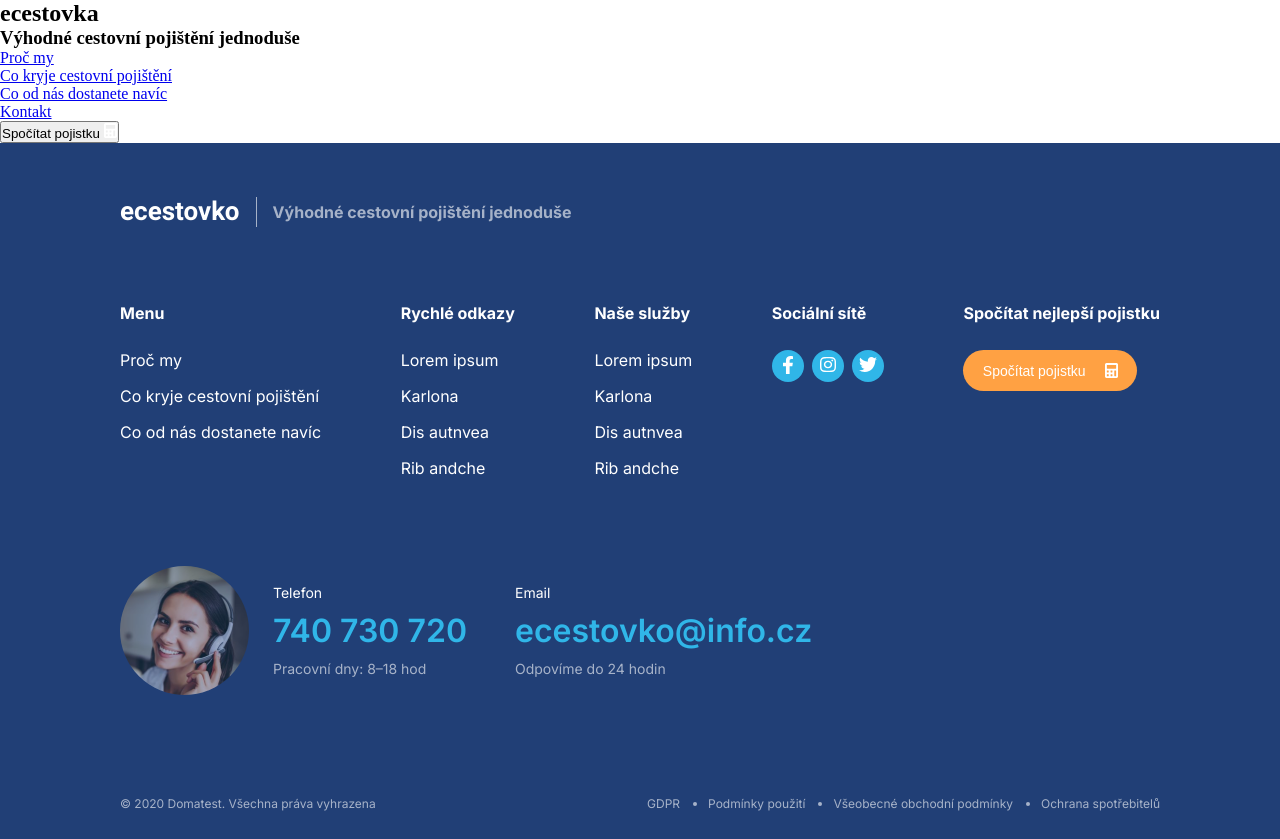
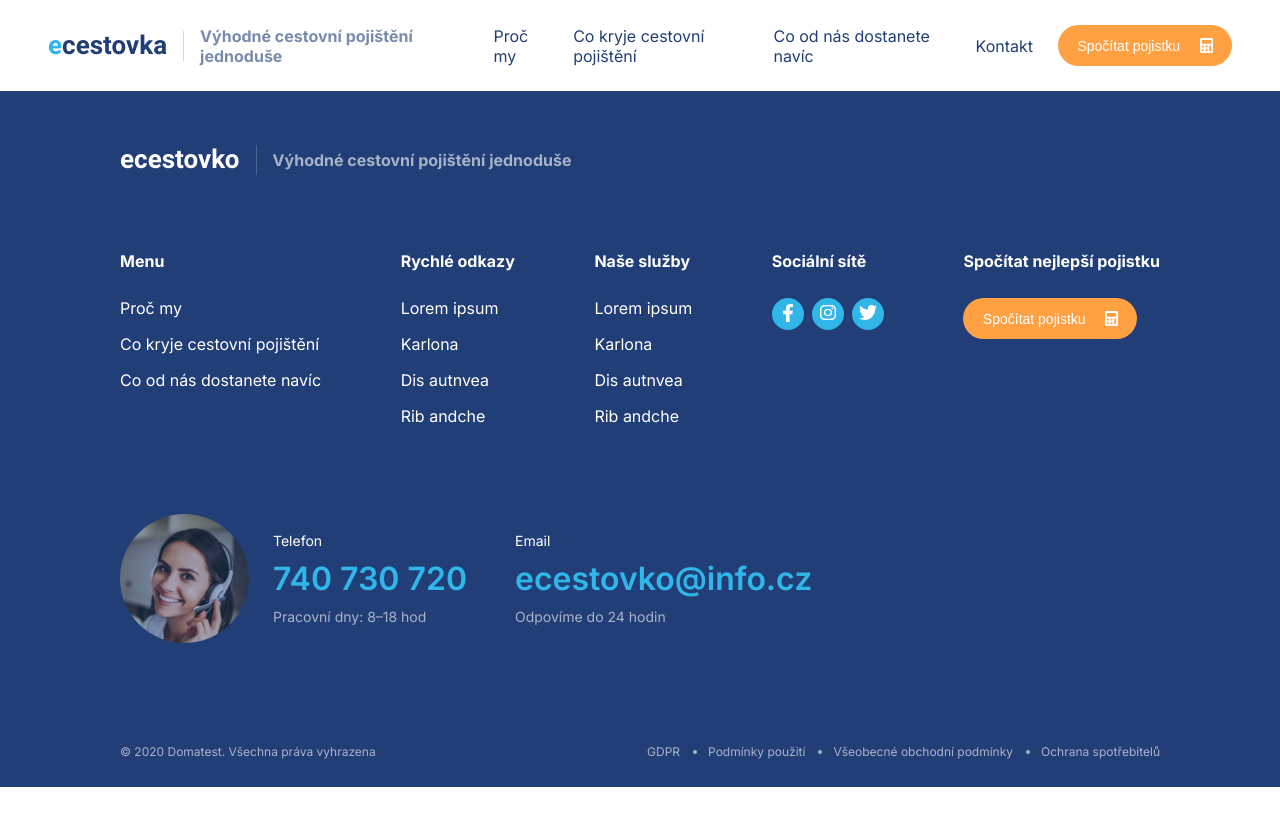
Before and after one commit to rayzh18/insurance-react, a React (Create React App) app: page / in a window 1280 px wide. After the commit the page ends 800 px from the top, so only its background shows below. Built offline with nearby package versions, Linux system fonts and the light colour scheme.

Commit message:
moved font family to body

```diff
--- a/src/sass/_footer.scss
+++ b/src/sass/_footer.scss
@@ -1,9 +1,7 @@
 .footer {
 	background-color: $dark-blue;
-	font-family: $primary-font;
 	padding: 50px 0 28px 0;
 	color: $white;
-
 	&-header {
 		display: flex;
 		align-items: center;
@@ -16,12 +14,11 @@
 		h3 {
 			opacity: 0.6;
 			font-size: 16px;
-			font-family: $primary-font;
 		}
 		.line {
 			border-left: 1px solid $white;
 			height: 30px;
-			opacity: 0.6;
+			opacity: 0.2;
 			margin: 0 16px;
 		}
 	}
--- a/src/sass/style.scss
+++ b/src/sass/style.scss
@@ -1,6 +1,7 @@
 @import 'variables';
 @import 'typography';
 
+@import 'navbar';
 @import 'footer';
 
 * {
@@ -9,6 +10,10 @@
 	padding: 0;
 }
 
+body {
+	font-family: $primary-font;
+}
+
 .container {
 	width: 55%;
 	min-width: 1040px;
```
